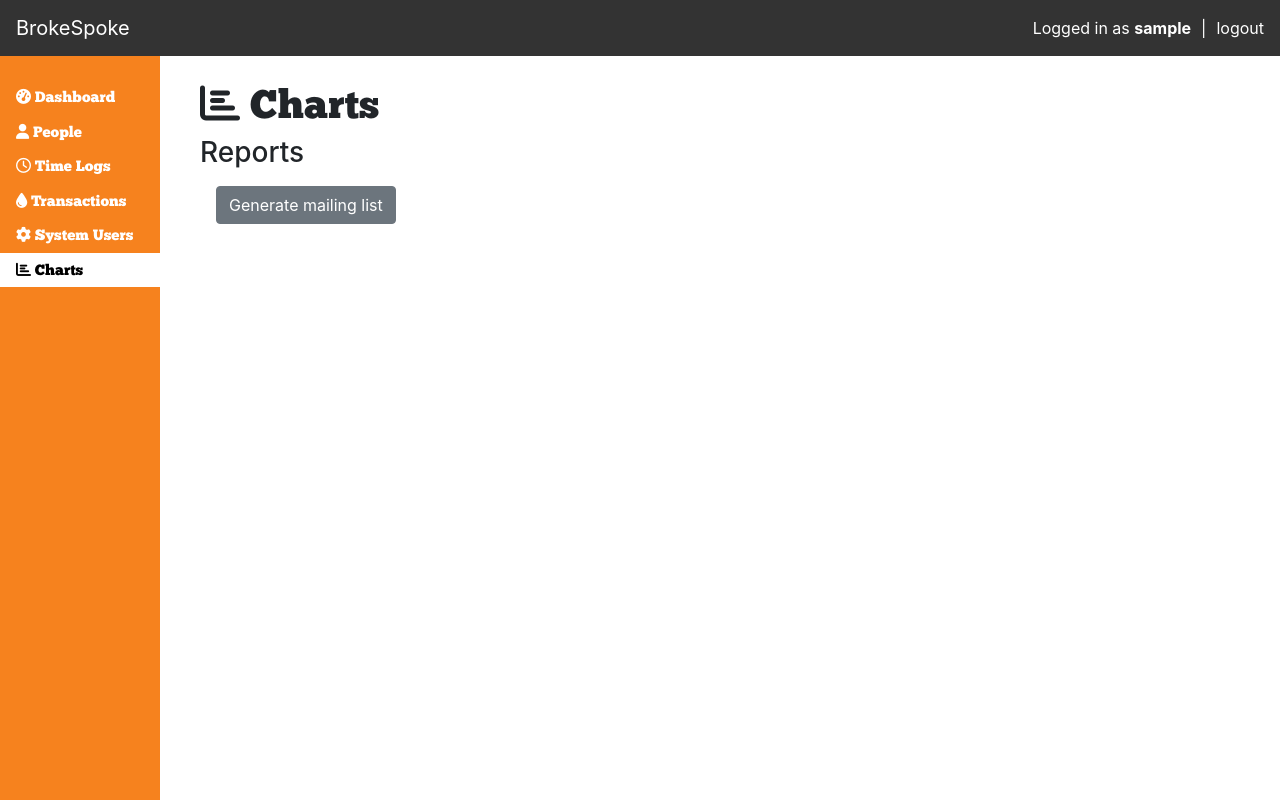
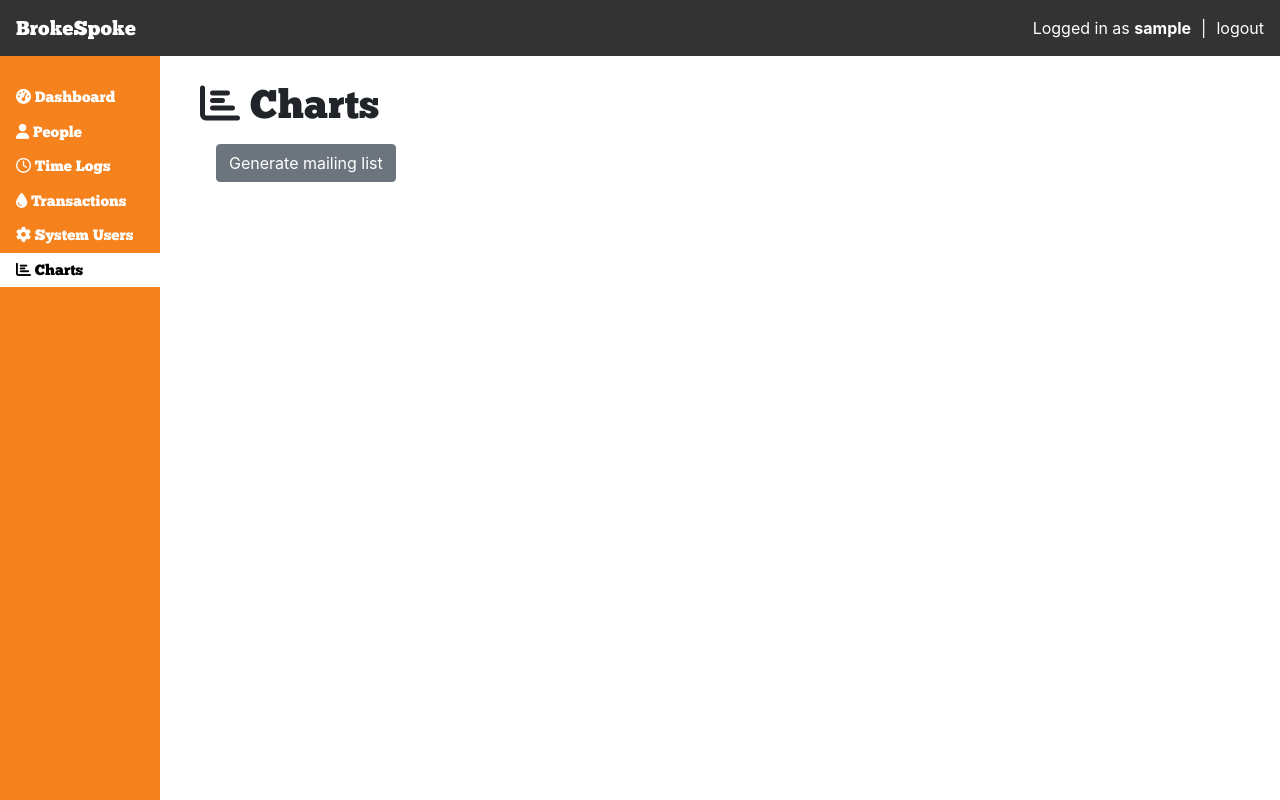
Before and after one commit to raney24/brokeSpoke, a Django app: page /charts in a window 1280 px wide. Run offline with Django 3.2, Linux system fonts and the light colour scheme; the visitor is signed in with stand-in values (Sample User, id 1); some libraries are stand-ins or nearby versions.

Commit message:
added some css fixes

```diff
--- a/dashboard/forms.py
+++ b/dashboard/forms.py
@@ -72,7 +72,7 @@ class NewSignIn(forms.Form):
     currentTime = local_dt.strftime("%d/%m/%Y %I:%M %p")
     person              = forms.CharField(label = "Person" )
     activity            = forms.ChoiceField(label = "Activity", choices = SIGN_IN_CHOICES )
-    startTime           = forms.CharField(initial=str(currentTime), label = "Start Time",widget=XDSoftDateTimePickerInput())
+    startTime           = forms.CharField(label = "Start Time",widget=XDSoftDateTimePickerInput())
 
 
 
@@ -84,7 +84,7 @@ class ChargeEquity(forms.Form):
     person              = forms.CharField(label = "Person" )
     transactionType     = forms.ChoiceField(label = "transaction Type", choices = TRANSACTION_CHOICES )
     amount              = forms.IntegerField(label = "Amount")
-    date                = forms.DateTimeField(input_formats=["%d/%m/%Y %I:%M %p"],widget=XDSoftDateTimePickerInput())
+    date                = forms.CharField(label = "Date",widget=XDSoftDateTimePickerInput())
 
 class CreateNewSystemUser(forms.Form):
     SYSTEM_USER_CHOICES = (
--- a/dashboard/static/css/base.css
+++ b/dashboard/static/css/base.css
@@ -98,7 +98,10 @@
   text-decoration: none;
   font-size: 17px;
   }
-
+  #site-name{
+    color: white;
+    font-family: 'chunkFive';
+  }
   /* Change the color of links on hover */
   .topnav  a#storename:hover {
   color: #F6821E;
--- a/dashboard/templates/base.html
+++ b/dashboard/templates/base.html
@@ -47,7 +47,7 @@
 {% if user.is_authenticated %}
 <div class="fixed-top">
   <nav class="navbar navbar-custom  navbar-expand-lg  ">
-    <a class="navbar-brand" href="#">BrokeSpoke</a>
+    <a class="navbar-brand" id="site-name">BrokeSpoke</a>
     <button class="navbar-toggler" type="button" data-toggle="collapse" data-target="#navbarSupportedContent"
       aria-controls="navbarSupportedContent" aria-expanded="false" aria-label="Toggle navigation">
       <span class="navbar-toggler-icon"></span>
@@ -70,7 +70,28 @@
 </div>
 <!-- Button trigger modal -->
 
-
+<!-- DeleteModal -->
+<div class="modal fade" id="deletemodal" tabindex="-1" role="dialog" aria-labelledby="deletemodalTitle"
+  aria-hidden="true">
+  <div class="modal-dialog modal-dialog-centered" role="document">
+    <div class="modal-content">
+      <div class="modal-header">
+        <h5 class="modal-title" id="deletemodalLongTitle">Confirm Deletion</h5>
+        <button type="button" class="close" data-dismiss="modal" aria-label="Close">
+        </button>
+      </div>
+      <div class="modal-body">
+        This will delete the user from the database
+      </div>
+      <div class="modal-footer form-horizontal">
+        <button type="button" id="footer-cancel" class="btn btn-secondary" data-dismiss="modal">Close</button>
+        <form action="" class="deleteform" method="POST">{% csrf_token %}
+          <button class="btn btn-secondary " id="footer-delete" type="submit"> Delete</button>
+        </form>
+      </div>
+    </div>
+  </div>
+</div>
 <!-- Modal -->
 <div class="modal fade" id="logoutmodal" tabindex="-1" role="dialog" aria-labelledby="logoutmodalTitle"
   aria-hidden="true">
--- a/dashboard/templates/charts.html
+++ b/dashboard/templates/charts.html
@@ -12,7 +12,6 @@
         Charts
     </h1>
     <div class="charts-block">
-    <h3>Reports</h3>
     <form class="btn-lg " action="{% url 'generate-mailing-list' %}" method="POST">
         {% csrf_token %} <button class="btn btn-secondary " id="generate-email-request" type="submit">Generate mailing list</button>
       </form>
--- a/dashboard/templates/users.html
+++ b/dashboard/templates/users.html
@@ -61,7 +61,10 @@
         <tr>
           <td>{{ user.email }}</td>
           <td>{{ user.first_name }}</td>
-          <td><i class="far fa-trash-alt"></i></td>
+          <td><a class="delete-button" href="#deletemodal" data-toggle="modal" data-id="{{recent.id}}"
+            data-target="#deletemodal">
+            <i class="far fa-trash-alt"></i>
+          </a></td>
         </tr>
         {% endfor %}
       </tbody>
--- a/dashboard/views.py
+++ b/dashboard/views.py
@@ -15,6 +15,8 @@ from datetime import timezone, timedelta
 from django.contrib.auth.decorators import login_required
 from django.core import serializers
 import csv
+from django.db.models import F
+
 
 
 
@@ -40,6 +42,9 @@ def dashboard(request):
         transaction_form = ChargeEquity(request.POST)
         if my_form.is_valid():
             print(my_form.cleaned_data)
+            person = my_form.cleaned_data['person']
+            # lastname = my_form.cleaned_data['lastname']
+            print(f"user is named {person}")
             Timelogs.objects.create(**my_form.cleaned_data)
             return HttpResponseRedirect("dashboard")
         if transaction_form.is_valid():
@@ -154,6 +159,8 @@ def users(request):
 
 
 def signout(request, id):
+    # Statement.objects.filter(id__in=statements).update(vote=F('vote') + 1)
+# for updating the equity
     local = pytz.timezone ("US/Eastern")
     currentTime = datetime.datetime.now()
     print(f"trying for id {id}")
```
Also changed, not shown: dashboard/templates/dashboard.html (+5 -25 lines).
